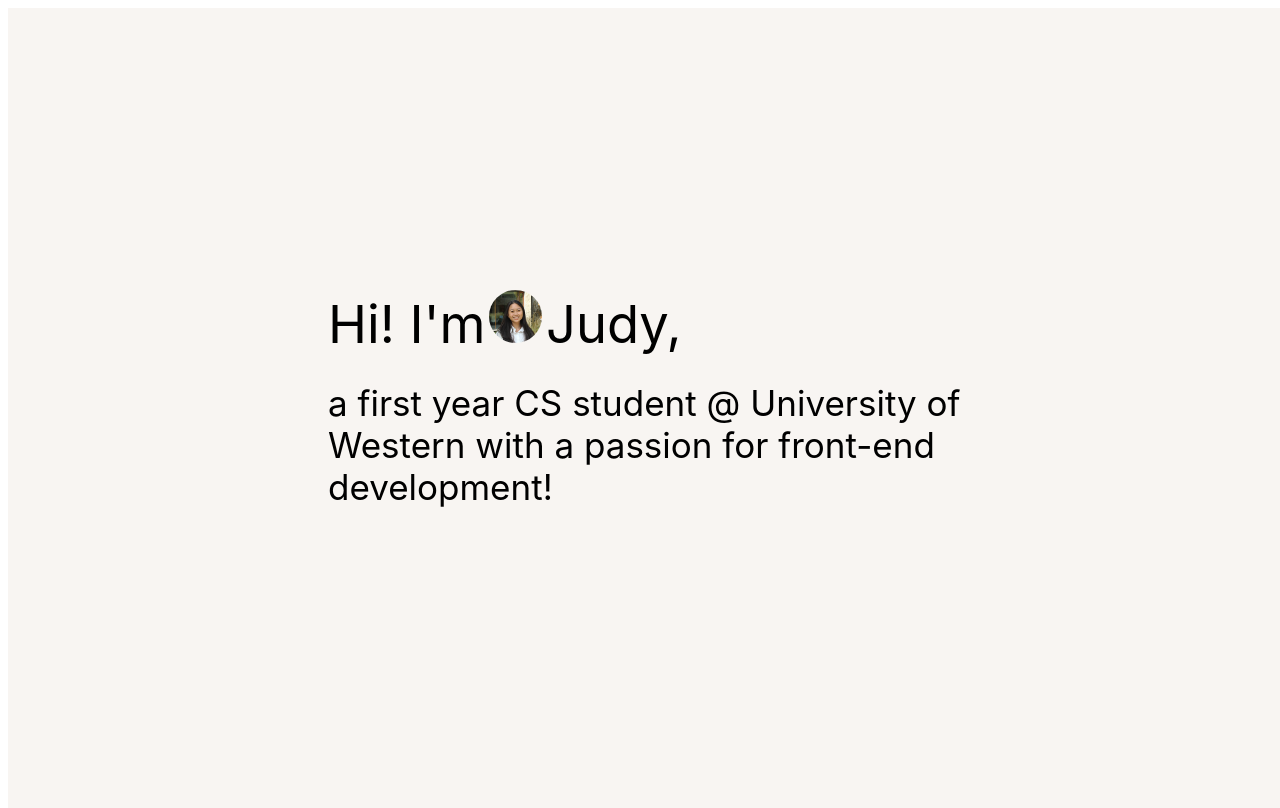
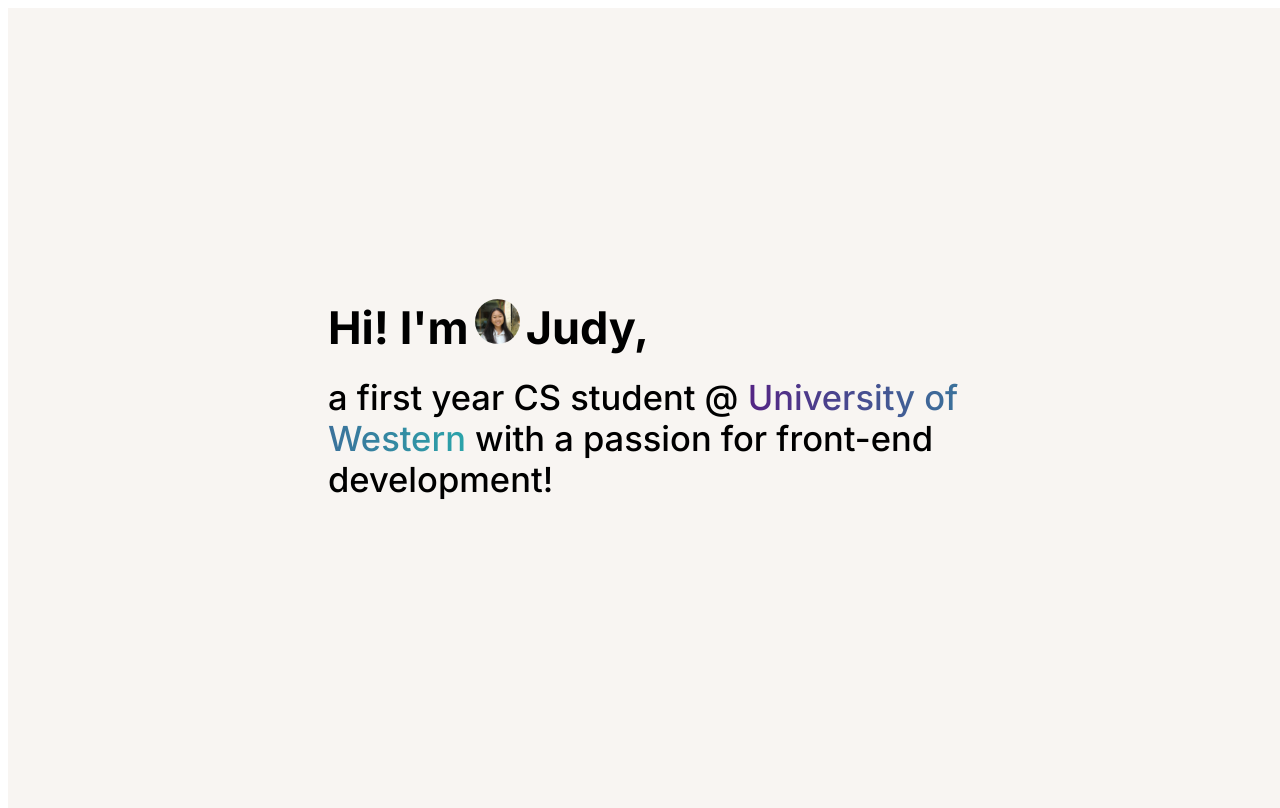
Before and after one commit to 4judyy/personal-site, a React (Create React App) app in the folder personal-site/: page / in a window 1280 px wide. Built offline with nearby package versions, Linux system fonts and the light colour scheme.

Commit message:
making changes to landing page!

```diff
--- a/personal-site/src/App.css
+++ b/personal-site/src/App.css
@@ -13,15 +13,22 @@
   width: 50%;
 }
 
+.title {
+  font-weight: 500;
+  font-size: 1.15em;
+}
+
 .heading {
-  font-size: 150%;
+  font-size: 1.5em;
+  font-weight: bold;
 }
 
 img {
+  display: inline-flex;
   width: 1em;
   height: 1em;
-  border-radius: 100%;
-  margin: 0 4px 0 4px;
+  border-radius: 200%;
+  margin: 0px 6px 0 6px;
 }
 
 p {
@@ -29,5 +36,8 @@ p {
 }
 
 .highlight {
-  color: linear-gradient(90deg, #542484 3.2%, #247884 35.03%);
+  background-image: linear-gradient(90deg, rgba(84, 36, 132, 1) 0%, rgba(43, 164, 170, 1) 100%);
+  ;
+  background-clip: text;
+  color: transparent;
 }
--- a/personal-site/src/components/landing.jsx
+++ b/personal-site/src/components/landing.jsx
@@ -2,7 +2,9 @@ import React, { Component } from 'react';
 
 
 class Landing extends Component {
-    state = {}
+    state = {
+        keywords: ["my logic", "my creativity", "my love", "myself"]
+    }
     render() {
         return (
             <div className="body">
@@ -15,6 +17,10 @@ class Landing extends Component {
                 <div className='title'>
                     <p>a first year CS student @ <span className="highlight">University of Western</span> with a passion for front-end development!</p>
                 </div>
+
+                <div className='description'>
+                    {/* <p>To me, coding expresses {this.state.keywords}</p> */}
+                </div>
             </div>
         );
     }
--- a/personal-site/src/index.css
+++ b/personal-site/src/index.css
@@ -1,8 +1,8 @@
+@import url('https://fonts.googleapis.com/css2?family=Inter:wght@100;200;300;400;500;600;700;800;900&display=swap');
+
 body {
-  font-size: 35px;
-  font-family: -apple-system, BlinkMacSystemFont, 'Segoe UI', 'Roboto', 'Oxygen',
-    'Ubuntu', 'Cantarell', 'Fira Sans', 'Droid Sans', 'Helvetica Neue',
-    sans-serif;
+  font-size: 30px;
+  font-family: 'Inter', sans-serif;
   -webkit-font-smoothing: antialiased;
   -moz-osx-font-smoothing: grayscale;
 }
```
